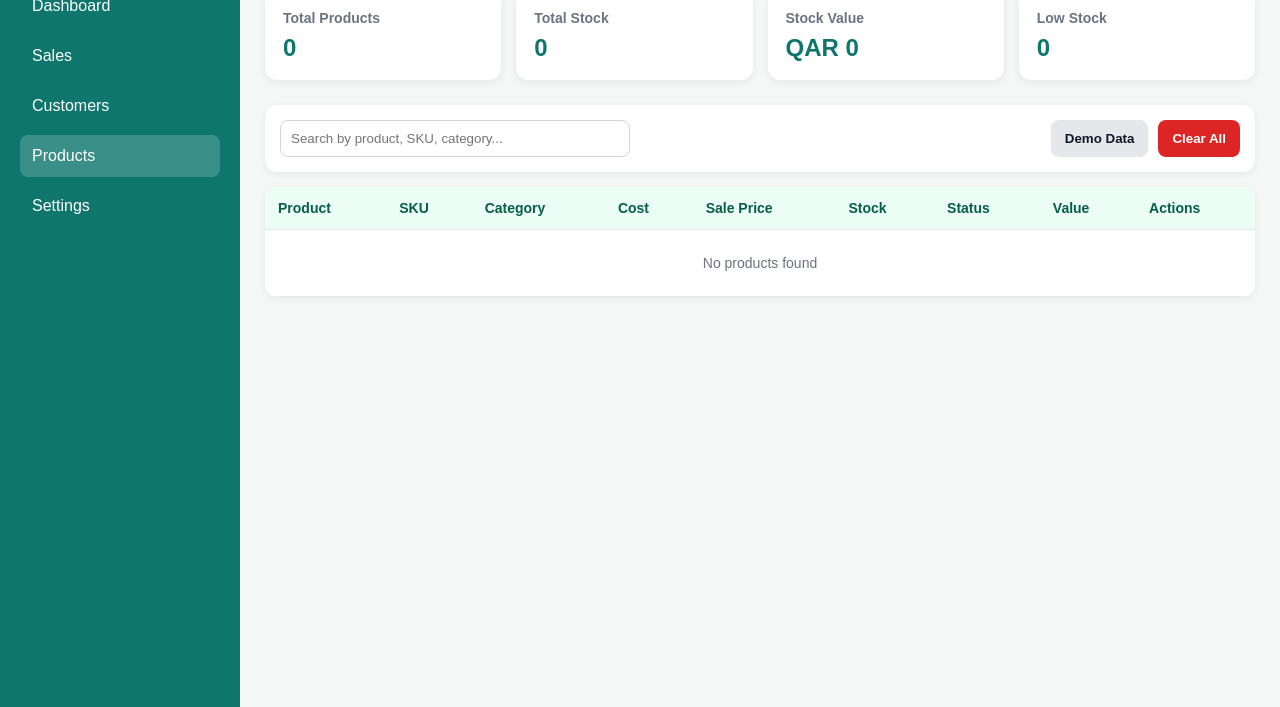
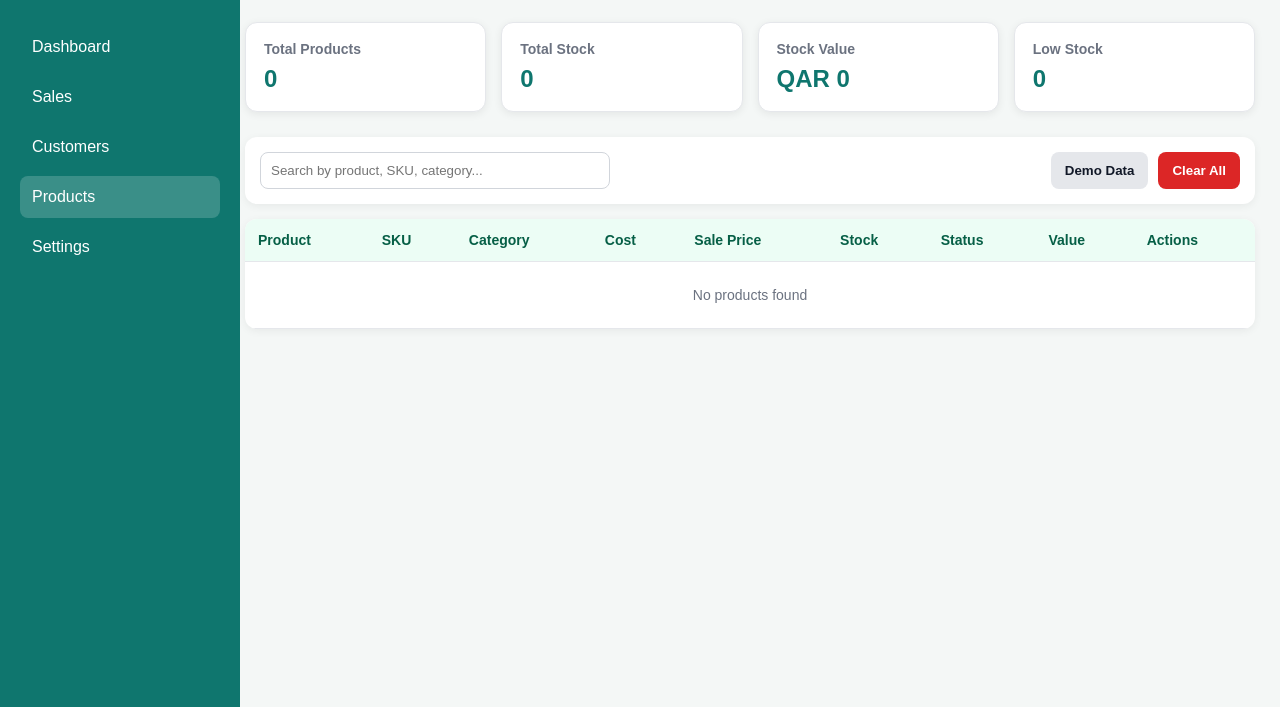
Before and after one commit to danishpervaiz990-lab/AXTORPOS, a plain HTML site: page products.html in a window 1280 px wide. Shown: the part 93-800 px from the top of the page. Drawn offline with Linux system fonts and the light colour scheme.

Commit message:
Update products.html

```diff
--- a/products.html
+++ b/products.html
@@ -1,6 +1,7 @@
 <!DOCTYPE html>
 <html lang="en">
 <head>
+  <link rel="stylesheet" href="assets/css/theme.css">
   <meta charset="UTF-8" />
   <meta name="viewport" content="width=device-width, initial-scale=1.0" />
   <title>AXTOR POS - Products</title>
```
